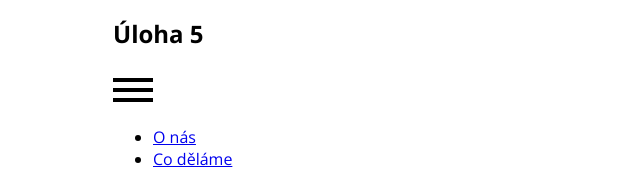
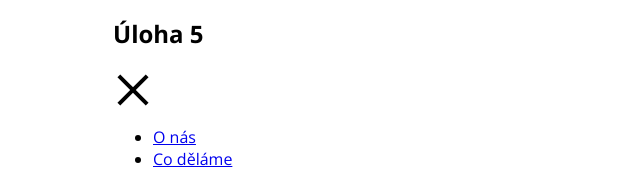
Before and after one commit to ifischerova/react__1, a React app in the folder 04_Udalosti_stav/Cviceni-React-stav-treti-pokus/: page / in a window 1280 px wide. Both pictures are taken after a click on the button "menu". Shown: the part 1035-1204 px from the top of the page, without its empty margins (319-959 px from the left). Built offline with nearby package versions, Linux system fonts and the light colour scheme.

Commit message:
reseni Ulohy 5.

```diff
--- a/04_Udalosti_stav/Cviceni-React-stav-treti-pokus/src/Uloha5/index.jsx
+++ b/04_Udalosti_stav/Cviceni-React-stav-treti-pokus/src/Uloha5/index.jsx
@@ -1,4 +1,4 @@
-import React from 'react'
+import React, { useCallback, useState } from 'react'
 import './hamburger.css'
 
 // Zadání 1: Přichystej si stavovou proměnnou s výchozí hodnotou `false`, ve které bude uloženo, jestli je menu otevřené nebo nikoliv.
@@ -7,14 +7,19 @@ import './hamburger.css'
 // Zadání 4: Pokud je menu zavřené nech mu jen třídu `hamburger`. Pro otevřené přidej navíc `hamburger--otevrene`.
 
 export const Uloha5 = () => {
+
+	const [jeMenuOtevreno, setJeMenuOtevreno] = useState(false);
+
+
 	return (
 		<>
-			<button className="hamburger" aria-label="menu">
+			<button onClick={() => setJeMenuOtevreno(!jeMenuOtevreno)} className={jeMenuOtevreno ? 'hamburger hamburger--otevrene' : 'hamburger'} aria-label="menu">
 				<span></span>
 				<span></span>
 				<span></span>
 			</button>
-			<ul>
+			{ jeMenuOtevreno && (
+				<ul >
 					<li>
 						<a href="#o-nas">O nás</a>
 					</li>
@@ -28,6 +33,7 @@ export const Uloha5 = () => {
 						<a href="#cenik">Ceník</a>
 					</li>
 				</ul>
+			)}
 		</>
 	)
 }
```
Lines whose indentation alone changed are shown as unchanged.
